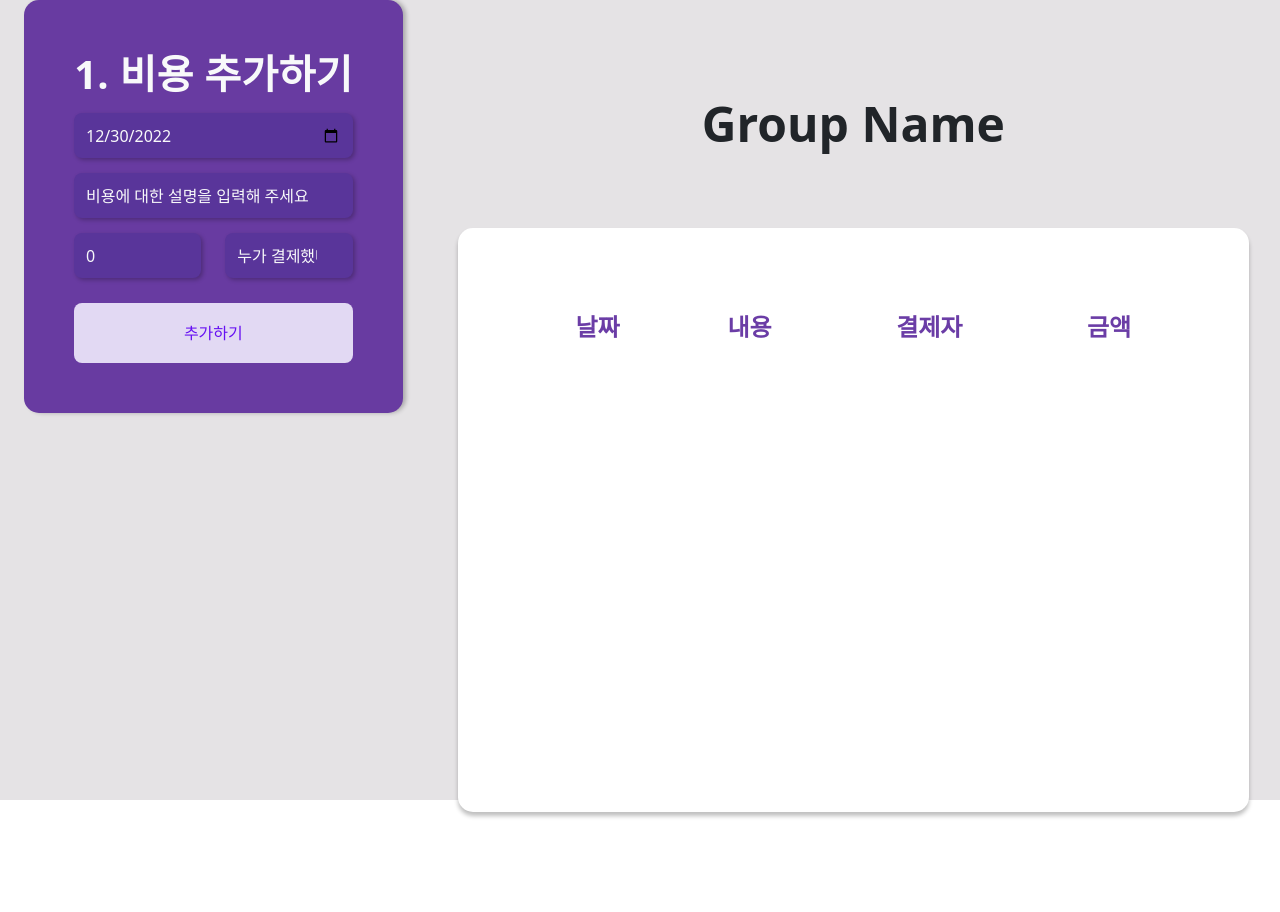
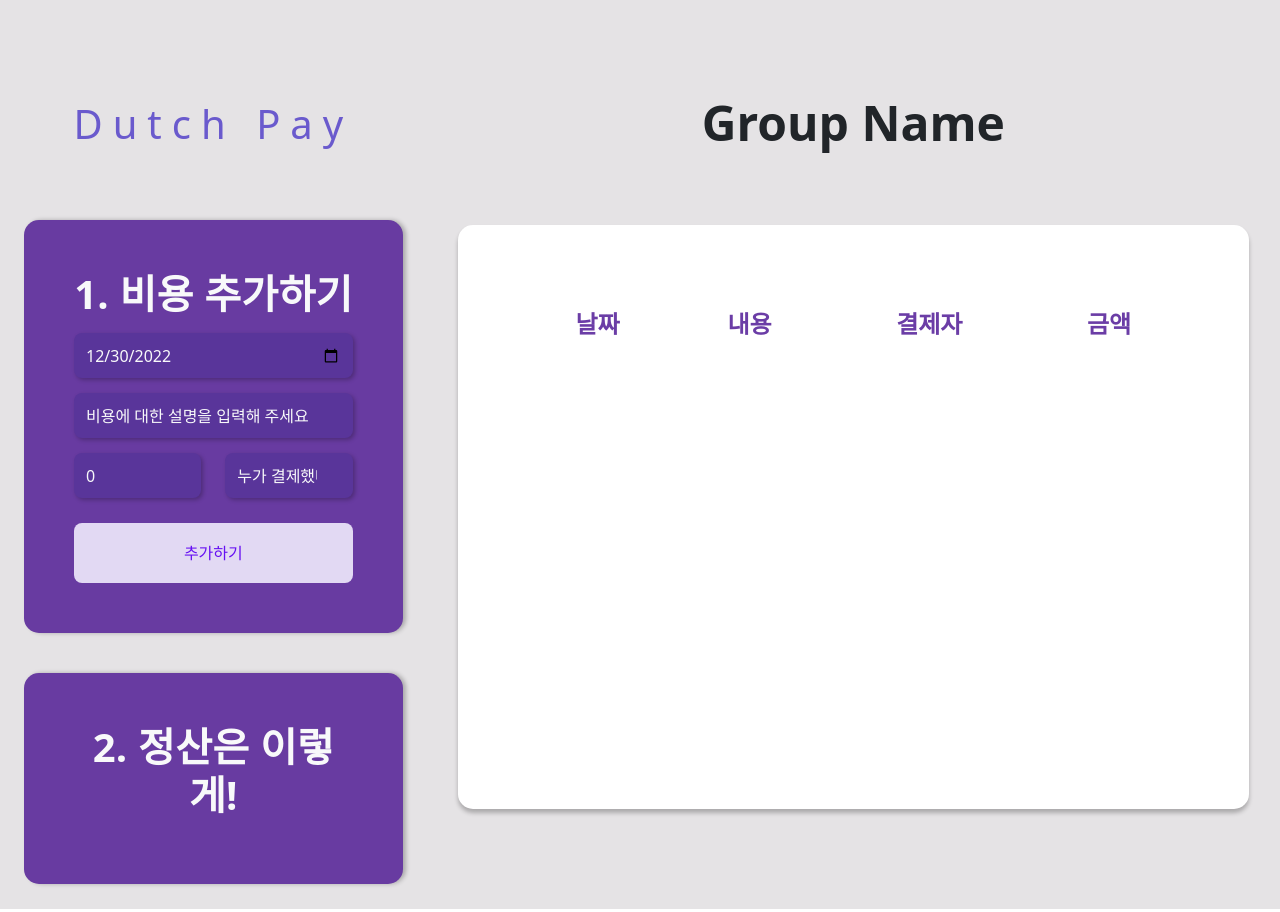
Before and after one commit to newkidsean/dutchpay-fastcampus, a React (Create React App) app: page /expense in a window 1280 px wide. Built offline with nearby package versions, Linux system fonts and the light colour scheme.

Commit message:
feat: 정산 결과 조회 컴포넌트 구현

```diff
--- a/src/App.css
+++ b/src/App.css
@@ -1,4 +1,4 @@
 #root {
   background-color: #e5e3e5;
-  height: 100vh;
+  min-width: 300px;
 }
--- a/src/components/AddExpenseFrom.jsx
+++ b/src/components/AddExpenseFrom.jsx
@@ -117,7 +117,6 @@ const AddExpenseFrom = () => {
                 onChange={({ target }) => setPayer(target.value)}
               >
                 <option disabled value=''>누가 결제했나요?</option>
-                <option>영수</option>
                 {members.map(member =>
                   <option key={member} value={member}>{member}</option>
                 )}
@@ -169,7 +168,7 @@ const StyledFormGroup = styled(Form.Group)`
     }
   }
 `
-const StyledTitle = styled.h3`
+export const StyledTitle = styled.h3`
   color:#F8F9FA;
   text-align: center;
   font-weight: 700;
--- a/src/components/ExpenseMain.jsx
+++ b/src/components/ExpenseMain.jsx
@@ -5,6 +5,8 @@ import styled from 'styled-components'
 import AddExpenseFrom from './AddExpenseFrom'
 import ExpenseTable from './ExpenseTable'
 import { groupNameState } from '../state/groupName';
+import SettlementSummary from './SettlementSummary'
+import ServiceLogo from './shared/ServiceLogo'
 
 const ExpenseMain = () => {
   return (
@@ -24,15 +26,24 @@ const ExpenseMain = () => {
 const LeftPane = () => {
   return (
     <Container>
-      <AddExpenseFrom />
-
+      <StyledGapRow>
+        <Row>
+          <ServiceLogo />
+        </Row>
+        <Row>
+          <AddExpenseFrom />
+        </Row>
+        <Row>
+          <SettlementSummary />
+        </Row>
+      </StyledGapRow>
     </Container>
   )
 }
 const RightPane = () => {
   const groupName = useRecoilValue(groupNameState);
   return (
-    <StyledContainer>
+    <StyledRightPaneWrapper>
       <Row>
         <StyledGroupName>{groupName || 'Group Name'}</StyledGroupName>
       </Row>
@@ -40,13 +51,13 @@ const RightPane = () => {
         <ExpenseTable />
       </Row>
 
-    </StyledContainer>
+    </StyledRightPaneWrapper>
   )
 }
 
 export default ExpenseMain;
 
-const StyledContainer = styled(Container)`
+const StyledRightPaneWrapper = styled(Container)`
   padding: 100px 31px;
 `;
 
@@ -54,6 +65,12 @@ const StyledGroupName = styled.h2`
   margin-bottom: 80px;
   font-weight: 700;
   font-size: 48px;
-  line-height: 48px;
+  line-height: 45px;
   text-align: center;
-`
+`;
+
+const StyledGapRow = styled(Row)`
+  gap: 5vh;
+  padding-top: 100px;
+  justify-content: center;
+`;
--- /dev/null
+++ b/src/components/SettlementSummary.jsx
@@ -0,0 +1,138 @@
+import React from 'react'
+import { useRecoilValue } from 'recoil';
+import styled from 'styled-components';
+import { expensesState } from '../state/expenses';
+import { groupMembersState } from '../state/groupMembers';
+import { StyledTitle } from './AddExpenseFrom'
+
+export const calculateMinimumTransaction = (expenses, members, amountPerPerson) => {
+  const minTransactions = [];
+  if (amountPerPerson === 0) return minTransactions;
+
+  // 1. 사람 별로 냈어야 할 금액
+  const membersToPay = {};
+  members.forEach(member => {
+    membersToPay[member] = amountPerPerson;
+  });
+
+  // 2. 사람 별로 정산 받아야 할 금액 업데이트
+  // 음수는 더 받아야 할 금액
+  // 양수는 더 내야할 금액
+  expenses.forEach(({ payer, amount }) => {
+    membersToPay[payer] -= amount;
+  });
+
+  // 3. amount 별로 오름차순 sorting 한 배열
+  const sortedMembersToPay = Object.keys(membersToPay)
+    .map(member => (
+      { member: member, amount: membersToPay[member] }
+    ))
+    .sort((a, b) => a.amount - b.amount)
+
+
+  let left = 0;
+  let right = sortedMembersToPay.length - 1;
+
+  while (left < right) {
+    while (left < right && sortedMembersToPay[left].amount === 0) {
+      left++
+    }
+    while (left < right && sortedMembersToPay[right].amount === 0) {
+      right--
+    }
+
+    const toReceive = sortedMembersToPay[left]
+    const toSend = sortedMembersToPay[right]
+    const amountToReceive = Math.abs(toReceive.amount)
+    const amountToSend = Math.abs(toSend.amount)
+
+    if (amountToSend > amountToReceive) {
+      minTransactions.push({
+        receiver: toReceive.member,
+        sender: toSend.member,
+        amount: amountToReceive,
+      })
+      toReceive.amount = 0
+      toSend.amount -= amountToReceive
+      left++
+    }
+    else {
+      minTransactions.push({
+        receiver: toReceive.member,
+        sender: toSend.member,
+        amount: amountToSend
+      })
+      toSend.amount = 0
+      toReceive.amount += amountToSend
+      right--
+    }
+  }
+  return minTransactions;
+}
+const SettlementSummary = () => {
+  const expenses = useRecoilValue(expensesState);
+  const members = useRecoilValue(groupMembersState);
+
+  const totalExpenseAmount = parseInt(expenses.reduce((prevAmount, curExpense) => prevAmount + parseInt(curExpense.amount), 0));
+  const groupMembersCount = members.length;
+  const splitAmount = totalExpenseAmount / groupMembersCount;
+
+  const minimumTransaction = calculateMinimumTransaction(expenses, members, splitAmount);
+
+  return (
+    <StyledWrapper>
+      <StyledTitle>2. 정산은 이렇게!</StyledTitle>
+      {totalExpenseAmount > 0 && groupMembersCount > 0 && (
+        <>
+          <StyledSummary>
+            <span>{groupMembersCount} 명이서 총 {totalExpenseAmount} 원 지출</span>
+            <br />
+            <span>한 사람 당 {splitAmount} 원</span>
+          </StyledSummary>
+
+          <StyledUl>
+            {minimumTransaction.map(({ receiver, sender, amount }, index) =>
+              <li key={`transaction-${index}`}>
+                <span>{sender}가 {receiver}에게 {amount} 원 보내기</span>
+              </li>
+            )}
+          </StyledUl>
+        </>
+      )}
+    </StyledWrapper>
+  )
+}
+
+export default SettlementSummary;
+
+const StyledWrapper = styled.div`
+  padding: 50px;
+  background-color: #683BA1;
+  color: #FFFBFB;
+  box-shadow: 3px 0px 4px rgba(0, 0, 0, 0.25);
+  border-radius: 15px;
+  text-align: center;
+  font-size: 22px;
+  position: relative;
+`;
+
+const StyledUl = styled.ul`
+  margin-top: 33px;
+  font-weight: 600;
+  line-height: 200%;
+
+  list-style-type: disclosure-closed;
+  li::marker {
+    animation: blinker 1.5s linear infinite;
+  }
+
+  @keyframes blinker {
+    50% {
+      opacity: 0;
+    }
+  }
+`;
+
+const StyledSummary = styled.div`
+  margin-top: 31px;
+`;
--- a/src/components/shared/CenteredOverlayForm.jsx
+++ b/src/components/shared/CenteredOverlayForm.jsx
@@ -2,11 +2,12 @@ import React from 'react'
 import { Button, Container, Form, Row } from 'react-bootstrap';
 import styled from 'styled-components'
 import OverlayWrapper from './OverlayWrapper';
+import ServiceLogo from './ServiceLogo'
 
 const CenteredOverlayForm = ({ title, children, validated, handleSubmit }) => {
   return (
     <CentralizedContainer>
-      <StyledLogo>Dutch Pay</StyledLogo>
+      <ServiceLogo />
       <OverlayWrapper>
         <Container>
           <Form noValidate validated={validated} onSubmit={handleSubmit}>
@@ -45,13 +46,6 @@ const CentralizedContainer = styled(Container)`
   min-height: 100vh;
 `;
 
-const StyledLogo = styled.h1`
-  font-weight: 200;
-  letter-spacing: 10px;
-
-`;
-
-
 const StyledRow = styled(Row)`
   height: 60vh;
   justify-content: center;
--- /dev/null
+++ b/src/components/shared/ServiceLogo.jsx
@@ -0,0 +1,18 @@
+import React from 'react';
+import styled from 'styled-components';
+
+const ServiceLogo = () => {
+  return (
+    <StyledLogo>Dutch Pay</StyledLogo>
+  )
+}
+
+export default ServiceLogo;
+
+const StyledLogo = styled.h1`
+  font-weight: 200;
+  letter-spacing: 10px;
+  color: slateblue;
+  text-align: center;
+  margin-bottom: 0.8em;
+`;
```
Also changed, not shown: 1 other file (tests, documents, lock files or other folders).
